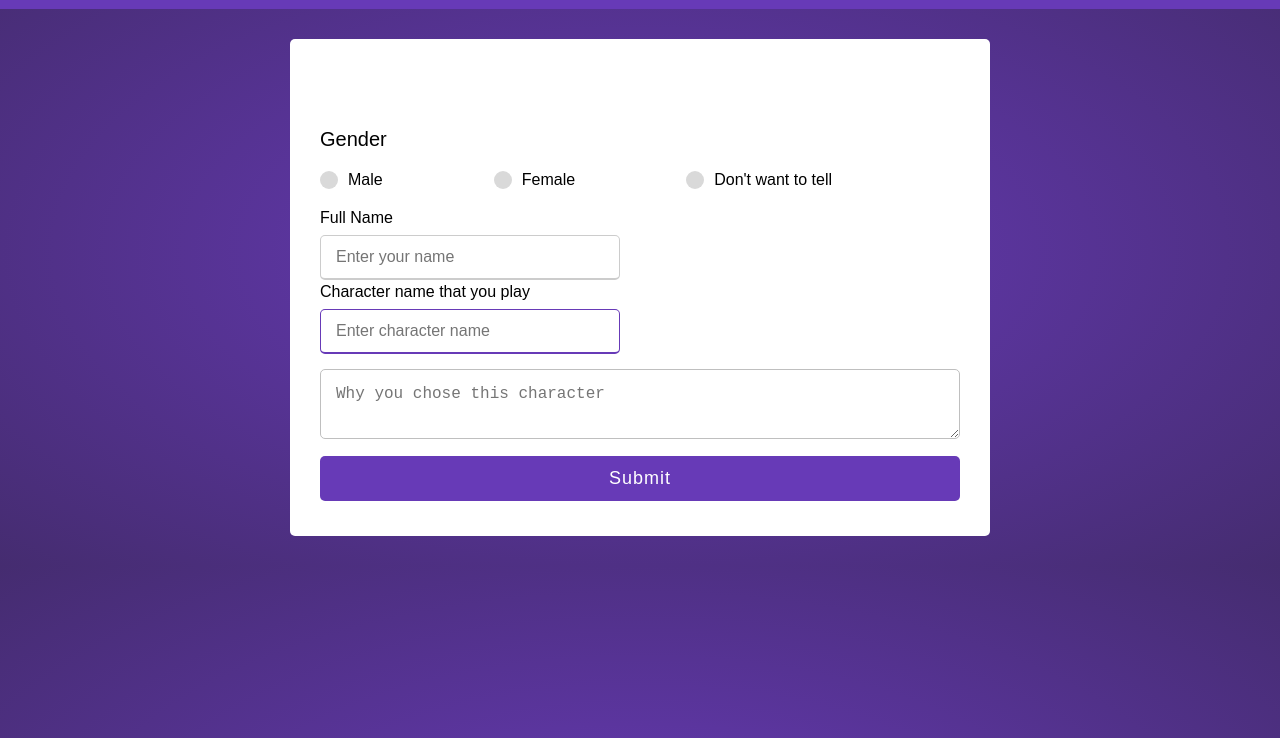
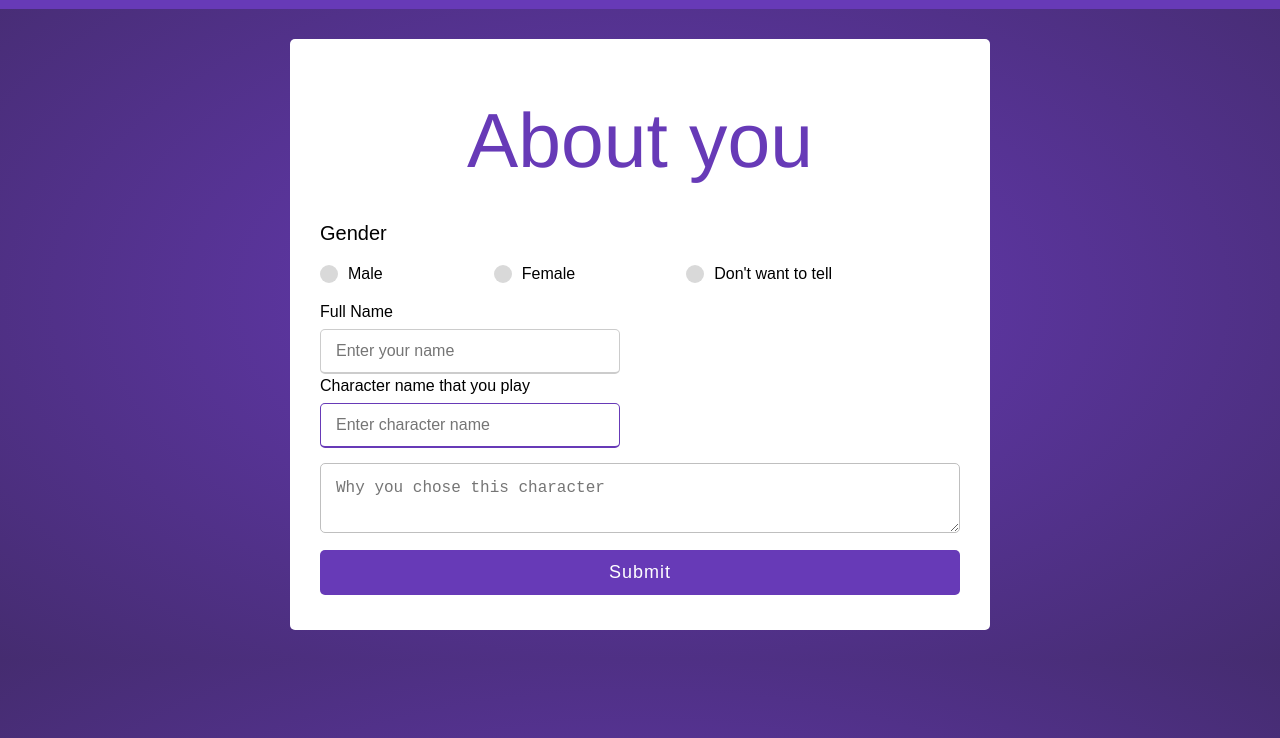
Before and after one commit to EdgarXof/tp-129-edgar, a plain HTML site: page html/Aboutu.html in a window 1280 px wide. Shown: the part 62-800 px from the top of the page. Drawn offline with Linux system fonts and the light colour scheme.

Commit message:
Add files via upload

```diff
--- a/css/styles.css
+++ b/css/styles.css
@@ -413,12 +413,12 @@ margin:auto;
     }
 
     .AboutLolH21{
-      color: rgb(255, 255, 255);
+      color: #673ab7;
       text-align: center;
       font-family: "Helvetica";
-      font-weight: bold;
       line-height: 2;
-      font-size: 30px;
+      font-size: 6vw;
+      font-weight: 300;
   }
     .AboutLolP{
         text-align: center;
```
